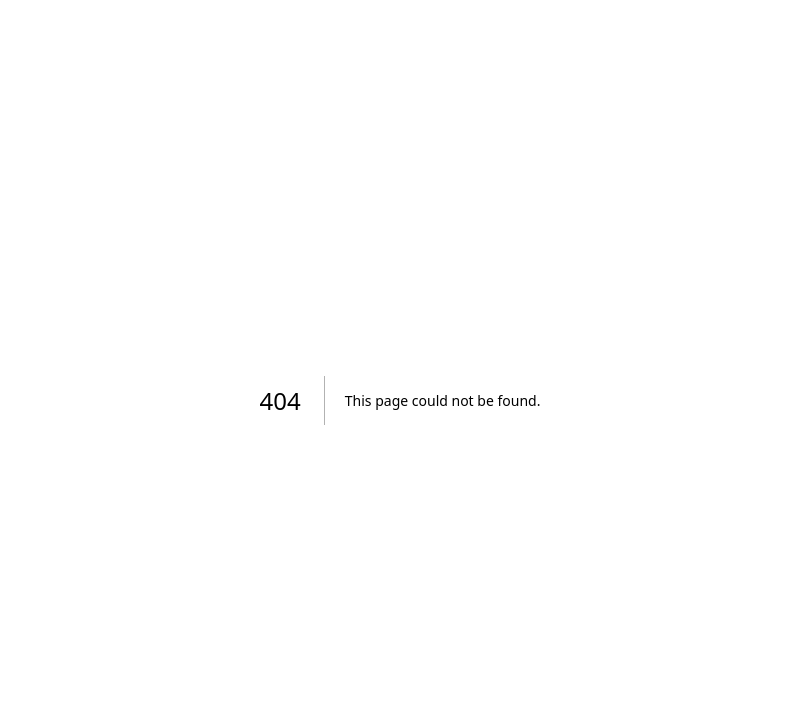
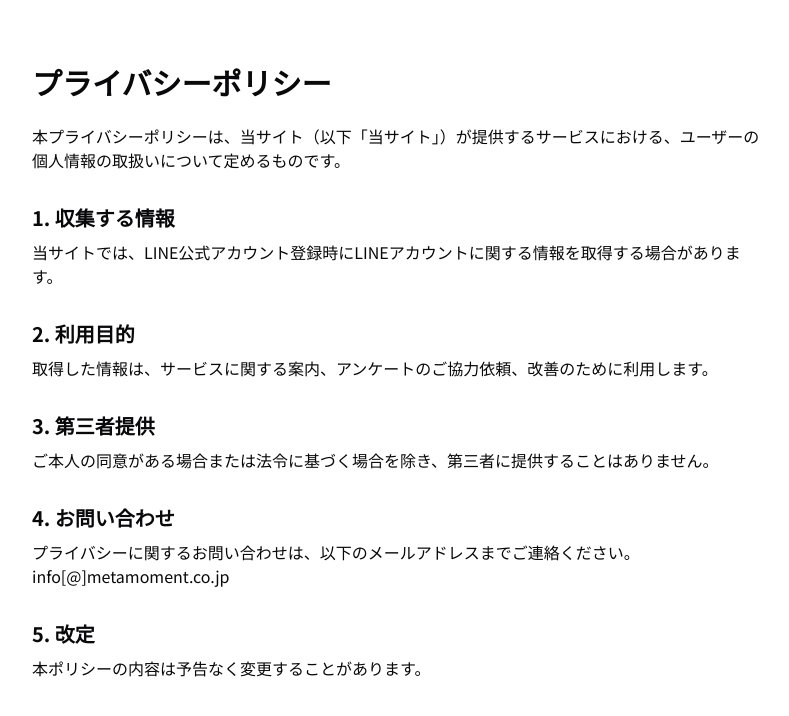
Before and after one commit to metamedia1999/aiclone-lp, a Next.js app: page /privacy-policy in a window 1280 px wide. Before the commit this address had no page. Shown: the top 716 px of the page, without its empty margins (240-1029 px from the left). Built offline with nearby package versions, Linux system fonts and the light colour scheme.

Commit message:
Create page.tsx

```diff
--- /dev/null
+++ b/src/app/privacy-policy/page.tsx
@@ -0,0 +1,31 @@
+export default function PrivacyPolicyPage() {
+  return (
+    <main className="max-w-3xl mx-auto px-4 py-16">
+      <h1 className="text-3xl font-bold mb-6">プライバシーポリシー</h1>
+      <p className="mb-4">
+        本プライバシーポリシーは、当サイト（以下「当サイト」）が提供するサービスにおける、ユーザーの個人情報の取扱いについて定めるものです。
+      </p>
+      <h2 className="text-xl font-semibold mt-8 mb-2">1. 収集する情報</h2>
+      <p className="mb-4">
+        当サイトでは、LINE公式アカウント登録時にLINEアカウントに関する情報を取得する場合があります。
+      </p>
+      <h2 className="text-xl font-semibold mt-8 mb-2">2. 利用目的</h2>
+      <p className="mb-4">
+        取得した情報は、サービスに関する案内、アンケートのご協力依頼、改善のために利用します。
+      </p>
+      <h2 className="text-xl font-semibold mt-8 mb-2">3. 第三者提供</h2>
+      <p className="mb-4">
+        ご本人の同意がある場合または法令に基づく場合を除き、第三者に提供することはありません。
+      </p>
+      <h2 className="text-xl font-semibold mt-8 mb-2">4. お問い合わせ</h2>
+      <p className="mb-4">
+        プライバシーに関するお問い合わせは、以下のメールアドレスまでご連絡ください。<br />
+        info[@]metamoment.co.jp
+      </p>
+      <h2 className="text-xl font-semibold mt-8 mb-2">5. 改定</h2>
+      <p>
+        本ポリシーの内容は予告なく変更することがあります。
+      </p>
+    </main>
+  );
+}
```
